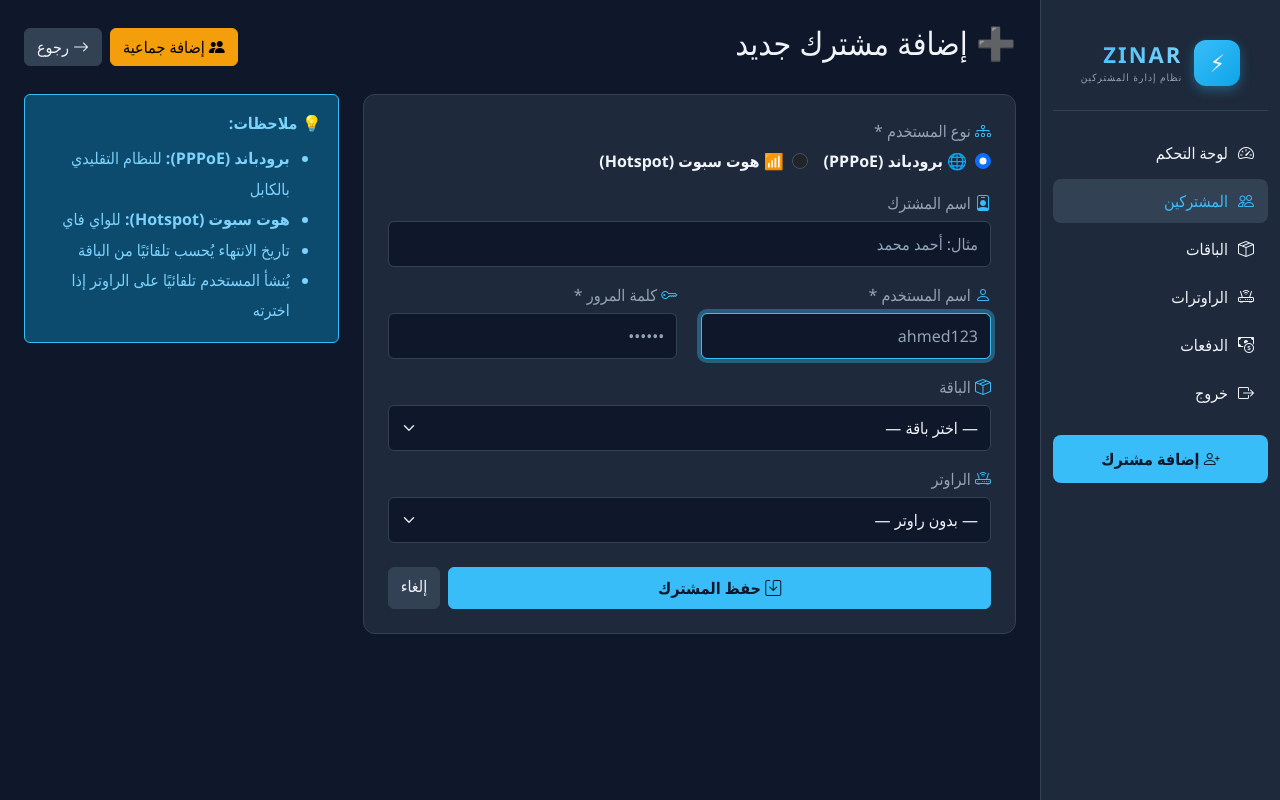
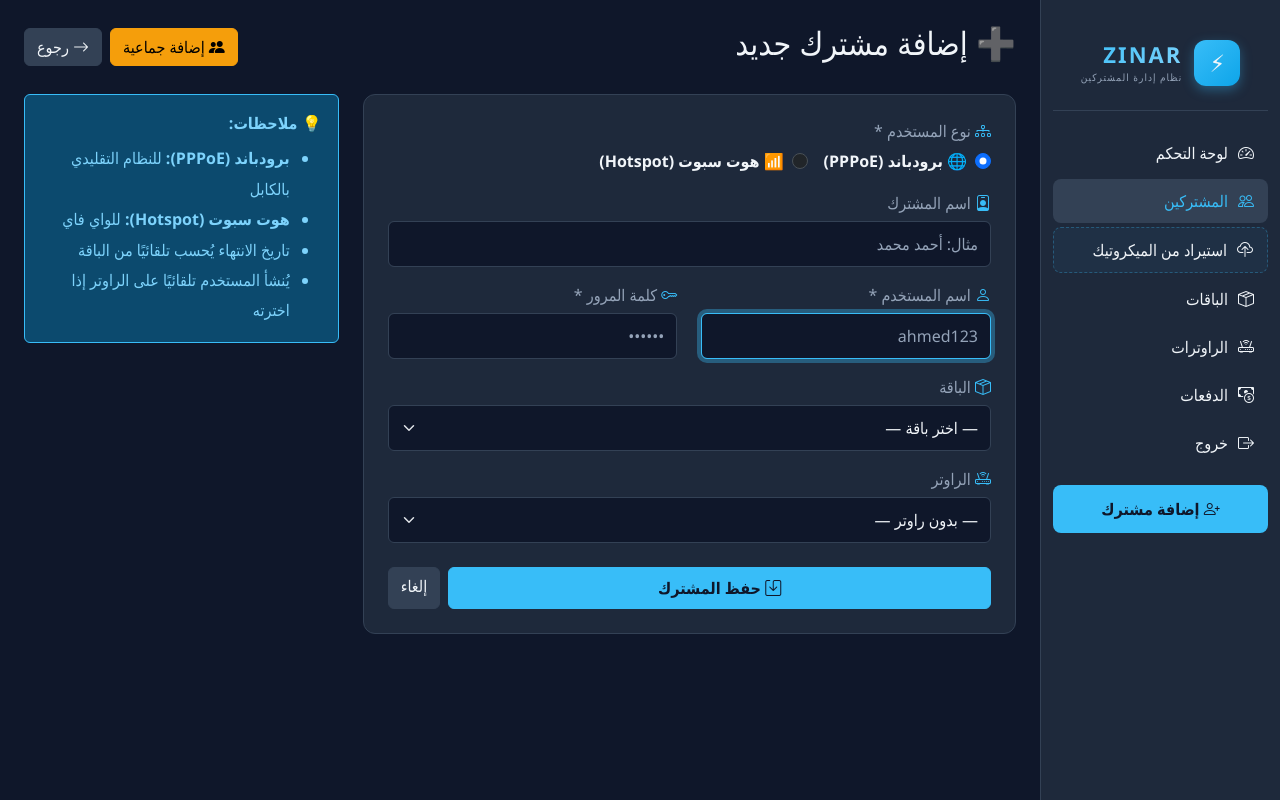
Before and after one commit to abokareemalan512-coder/zinar-radius-1, a Flask app: page /add-subscriber in a window 1280 px wide. Run offline with Flask 3, Linux system fonts and the light colour scheme; the visitor is signed in with stand-in values (Sample User, id 1); some libraries are stand-ins or nearby versions.

Commit message:
Update base.html

```diff
--- a/templates/base.html
+++ b/templates/base.html
@@ -88,6 +88,15 @@
         .sidebar .nav-item:hover, .sidebar .nav-item.active {
             background-color: var(--bg-hover);
             color: var(--accent);
+        }
+        /* ✅ تمييز خاص لرابط الاستيراد */
+        .sidebar .nav-item.import-link {
+            border: 1px dashed rgba(56, 189, 248, 0.3);
+            background: rgba(56, 189, 248, 0.05);
+        }
+        .sidebar .nav-item.import-link:hover {
+            border-color: var(--accent);
+            background: rgba(56, 189, 248, 0.15);
         }
         .sidebar .btn-add {
             background-color: var(--accent);
@@ -183,6 +192,10 @@
         <a href="{{ url_for('subscribers') }}" class="nav-item {% if request.endpoint in ['subscribers','add_subscriber'] %}active{% endif %}">
             <i class="bi bi-people"></i> المشتركين
         </a>
+        <!-- ✅ رابط استيراد من الميكروتيك (جديد) -->
+        <a href="{{ url_for('import_backup') }}" class="nav-item import-link {% if request.endpoint == 'import_backup' %}active{% endif %}">
+            <i class="bi bi-cloud-upload"></i> استيراد من الميكروتيك
+        </a>
         <a href="{{ url_for('packages') }}" class="nav-item {% if request.endpoint == 'packages' %}active{% endif %}">
             <i class="bi bi-box-seam"></i> الباقات
         </a>
```
